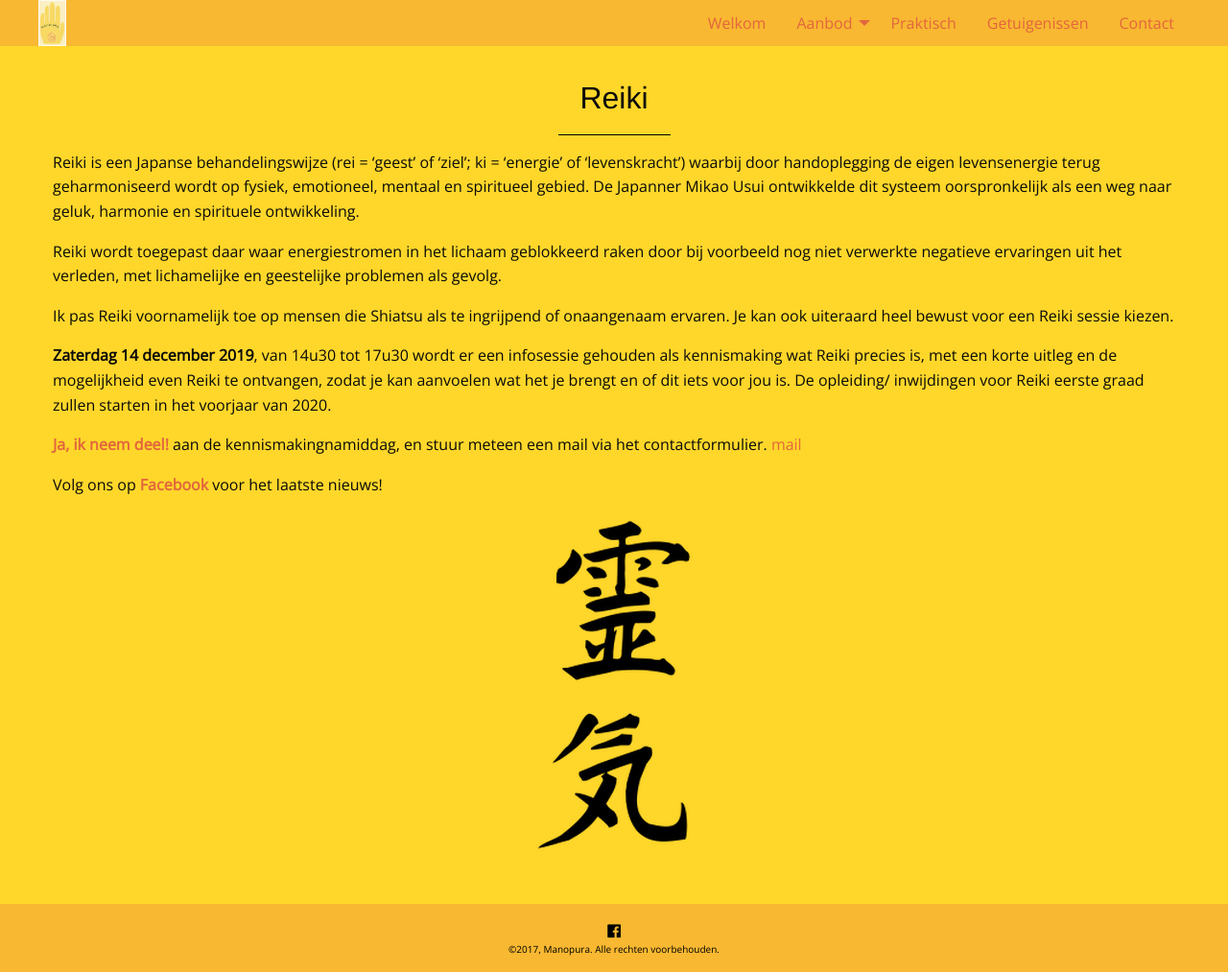
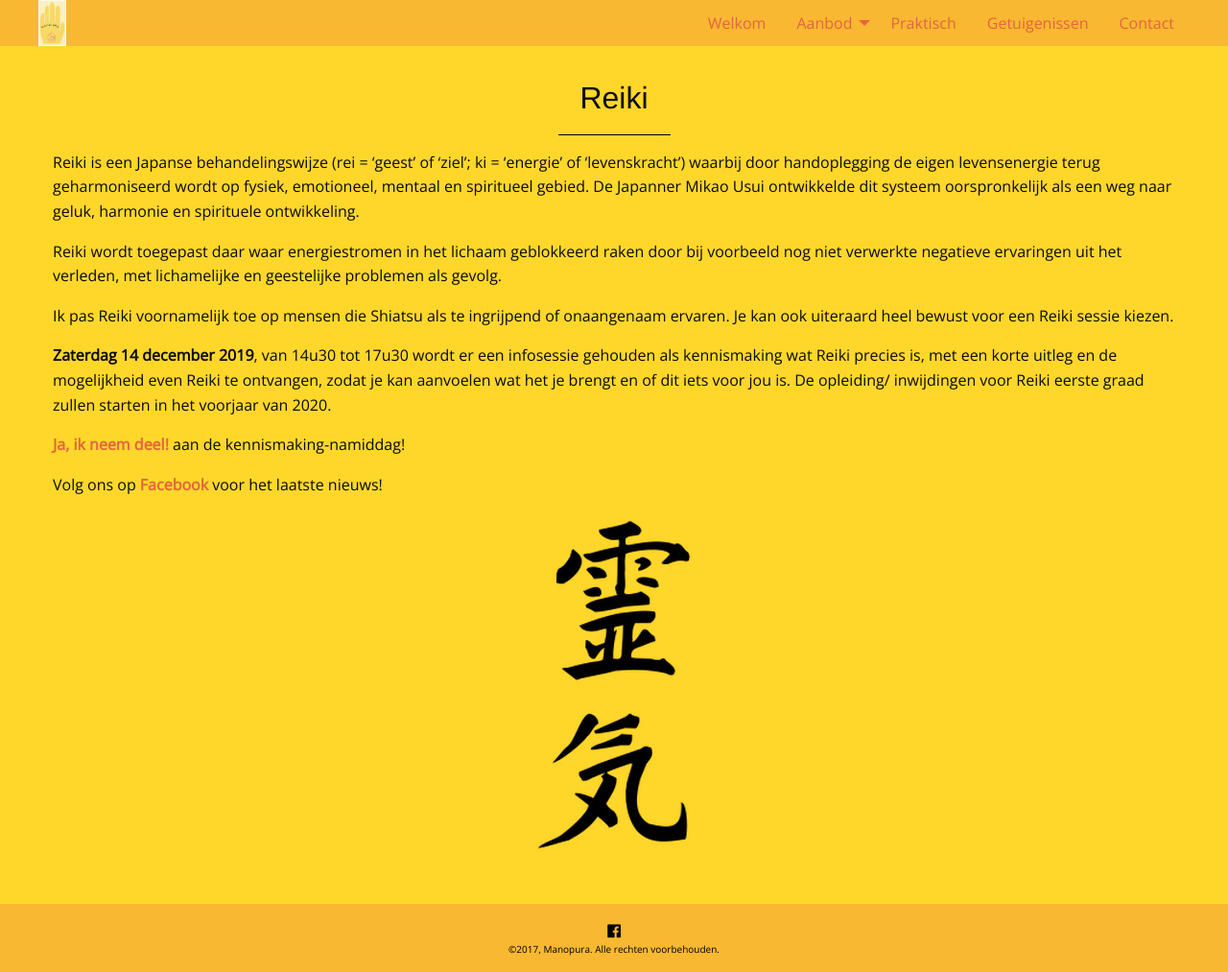
Before and after one commit to manopura/manopura.github.io, a Jekyll site: the page built from reiki.md, in a window 1280 px wide. Shown: the whole page at 96% size. Built offline with Jekyll 4.4.1, drawn with Linux system fonts in a browser that asks for light colours; nearby versions of some CDN libraries; our own code applies the rules of GitHub Pages for plain Markdown files.

Commit message:
Update reiki.md

```diff
--- a/reiki.md
+++ b/reiki.md
@@ -16,8 +16,7 @@ Je kan ook uiteraard heel bewust voor een Reiki sessie kiezen.
 De opleiding/ inwijdingen voor Reiki eerste graad zullen starten in het voorjaar van 2020.
 
 
-[**Ja, ik neem deel!**](http://www.manopura.be/contact.html) aan de kennismakingnamiddag, en stuur meteen een mail via het contactformulier.
-[mail](mailto:marian@manopura.be)
+[**Ja, ik neem deel!**](mailto:marian@manopura.be) aan de kennismaking-namiddag!
 
 Volg ons op [**Facebook**](https://www.facebook.com/manopura/) voor het laatste nieuws!
 
```
